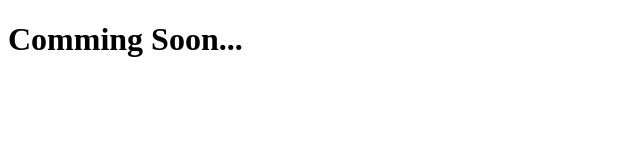
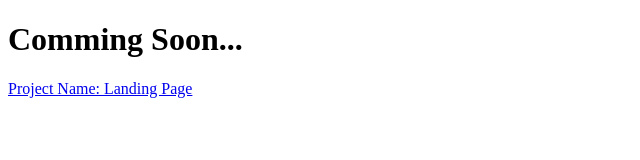
Before and after one commit to kimhwiwon/hwiwon.github.io, a plain HTML site: page index.html in a window 1280 px wide. Shown: the whole page, without its empty margins (0-640 px from the left). Drawn offline with Linux system fonts and the light colour scheme.

Commit message:
랜딩 페이지 연결
커밍순 페이지에 랜딩 페이지 연결 링크 달기

```diff
--- a/index.html
+++ b/index.html
@@ -7,5 +7,7 @@
 <body>
 <!-- 대제목 Heading 1 -->
 	<h1>Comming Soon...</h1>
+<!-- Hiperlink reference -->
+	<a href="projects/landing-page/index.html">Project Name: Landing Page</a>
 </body>
 </html>
```
